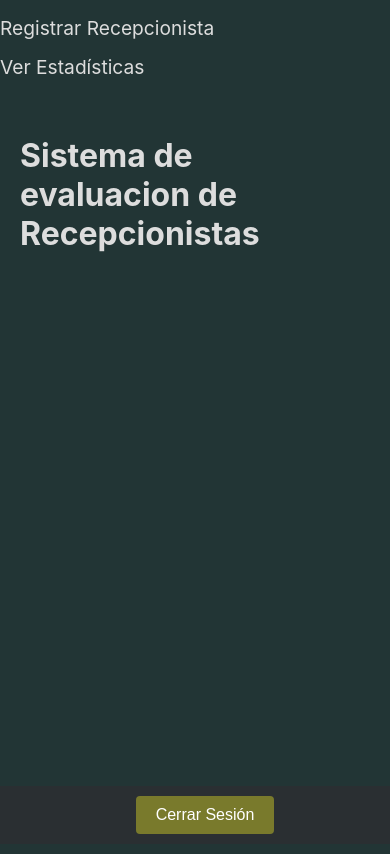
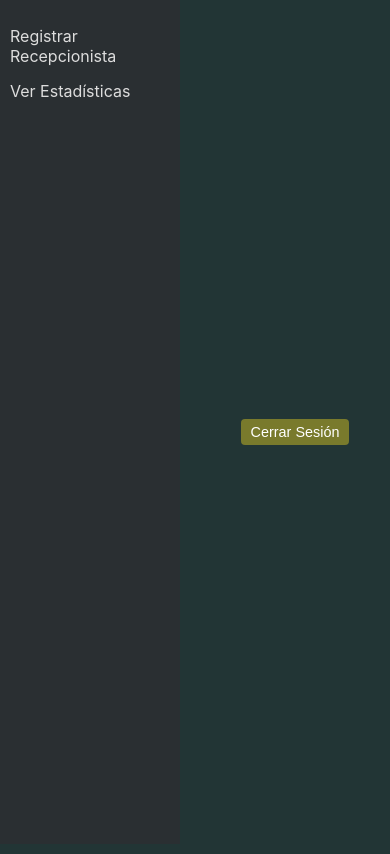
Before and after one commit to MardenEstrada/evaluacion-recepcionistas-frontend, a React (Create React App) app: page /dashboard in a window 390 px wide. Built offline with nearby package versions, Linux system fonts and the light colour scheme.

Commit message:
V3 sistema(css responsive y dinamico)

```diff
--- a/src/App.css
+++ b/src/App.css
@@ -11,7 +11,8 @@ body {
   text-align: center;
   display: flex;
   flex-direction: column;
-  min-height: 100vh;
+  max-height: 100%;
+  height: 100vh;
 }
 
 .App-logo {
@@ -27,6 +28,7 @@ body {
 
 .App-header {
   background-color: #282c34;
+  height: 100%;
   min-height: 100vh;
   display: flex;
   flex-direction: column;
@@ -48,62 +50,3 @@ body {
     transform: rotate(360deg);
   }
 }
-
-.dashboard-container,
-.dashboard-container * {
-  background: #223535;
-  color: #ddd;
-}
-
-.sidebar nav ul {
-  list-style: none;
-  padding: 0;
-}
-
-.sidebar nav ul li {
-  margin-bottom: 15px;
-}
-
-.sidebar nav ul li .nav-link {
-  text-decoration: none;
-  color: #ddd;
-  font-size: 1.2em;
-  transition: color 0.3s;
-}
-
-.sidebar nav ul li .nav-link:hover {
-  color: #d8ac4d;
-}
-
-.main-content {
-  flex: 1;
-  padding: 20px;
-  overflow-y: auto;
-}
-
-.footer {
-  background-color: #2a2f32;
-  padding: 10px;
-  display: flex;
-  justify-content: center;
-  align-items: center;
-  width: 100%;
-  position: absolute;
-  bottom: 0;
-}
-
-.btn-logout {
-  background-color: #797a2c;
-  color: #fff;
-  border: none;
-  padding: 10px 20px;
-  font-size: 1em;
-  border-radius: 4px;
-  cursor: pointer;
-  transition: background-color 0.3s, box-shadow 0.3s;
-}
-
-.btn-logout:hover {
-  background-color: #d8ac4d;
-  box-shadow: 0 0 10px rgba(255, 255, 255, 0.2);
-}
--- a/src/components/Dashboard.js
+++ b/src/components/Dashboard.js
@@ -1,5 +1,6 @@
 import React from 'react';
 import { Link, Outlet } from 'react-router-dom';
+import './../styles/Dashboard.css';
 
 const Dashboard = () => {
   const handleLogout = () => {
@@ -22,7 +23,6 @@ const Dashboard = () => {
         </nav>
       </aside>
       <main className="main-content">
-        <h1>Sistema de evaluacion de Recepcionistas</h1>
         <Outlet />
       </main>
       <footer className="footer">
--- a/src/components/Login.js
+++ b/src/components/Login.js
@@ -15,7 +15,7 @@ const Login = () => {
     try {
       const response = await axios.post('http://localhost:8000/api/login', { email, password });
       localStorage.setItem('token', response.data.token);
-      navigate('/dashboard'); // Redirigir al dashboard después del login
+      navigate('/dashboard/estadisticas'); // Redirigir al dashboard después del login
     } catch (error) {
       console.error('Error al iniciar sesión', error);
       setError('Por favor, verifica tus credenciales e intenta nuevamente.'); // Establecer el mensaje de error
--- a/src/styles/Dashboard.css
+++ b/src/styles/Dashboard.css
@@ -1,10 +1,22 @@
+.dashboard-container {
+  display: flex;
+  height: 100%;
+  min-height: 100vh;
+  position: relative;
+}
+
 .sidebar {
   background-color: #2a2f32;
   padding: 20px;
-  width: 250px;
+  width: 200px;
+  min-height: 100%;
+  height: 100vh;
   display: flex;
   flex-direction: column;
   align-items: center;
+  position: absolute;
+  left: 0;
+  top: 0;
 }
 
 .sidebar nav ul {
@@ -28,20 +40,24 @@
 }
 
 .main-content {
+  box-sizing: border-box;
+  margin-left: 220px;
+  margin-top: 50px;
+  padding: 20px;
   flex: 1;
-  padding: 20px;
-  overflow-y: auto;
+  max-width: 100%;
+  max-height: 100%;
 }
 
 .footer {
-  background-color: #2a2f32;
   padding: 10px;
   display: flex;
-  justify-content: center;
+  justify-content: flex-end;
   align-items: center;
-  width: 100%;
+  width: calc(100% - 220px);
   position: absolute;
-  bottom: 0;
+  top: 10px;
+  right: 10px;
 }
 
 .btn-logout {
@@ -59,3 +75,47 @@
   background-color: #d8ac4d;
   box-shadow: 0 0 10px rgba(255, 255, 255, 0.2);
 }
+
+/* Media Queries */
+@media (max-width: 768px) {
+  .sidebar {
+    width: 100%;
+    height: auto;
+    position: relative;
+    margin: 0;
+  }
+
+  .main-content {
+    margin-left: 0;
+  }
+
+  .footer {
+    width: 100%;
+    position: relative;
+    justify-content: center;
+  }
+
+  .btn-logout {
+    margin: 10px;
+  }
+}
+
+@media (max-width: 480px) {
+  .sidebar {
+    width: 100%;
+    padding: 10px;
+  }
+
+  .sidebar nav ul li .nav-link {
+    font-size: 1em;
+  }
+
+  .footer {
+    padding: 5px;
+  }
+
+  .btn-logout {
+    padding: 5px 10px;
+    font-size: 0.9em;
+  }
+}
--- a/src/styles/Estadisticas.css
+++ b/src/styles/Estadisticas.css
@@ -1,40 +1,40 @@
-.container{
+.container {
     display: flex;
     height: 100vh;
     padding: 20px;
-    background: #223535;
     color: #ddd;
     font-family: 'Segoe UI', Tahoma, Geneva, Verdana, sans-serif;
 }
 
-.chart-container{
+.chart-container {
     flex: 1;
+    box-sizing: border-box;
     border: 1px solid #ddd;
     border-radius: 8px;
     padding: 20px;
-    background: #2b2b2b;
     box-shadow: 0 4px 8px rgba(0, 0, 0, 0.2);
-    position: relative;
+    max-width: 100%;
+    height: 500px;
+    padding: 10px auto;
+    padding-left: 167px;
 }
 
-
-h2{
+h2 {
     text-align: center;
     margin-bottom: 20px;
     color: #d8ac4d;
 }
 
-
-p{
+p {
     text-align: center;
     color: #ddd;
     font-size: 1.1rem;
     margin-top: 20px;
 }
 
-
-.radar-chart{
+.radar-chart {
     position: relative;
-    height: 100%;
-    width: 100%;
+    max-width: 100%;
+    width: 50dvw;
+    height: 50vh;
 }
--- a/src/styles/EvaluacionPage.css
+++ b/src/styles/EvaluacionPage.css
@@ -1,85 +1,91 @@
-.evaluacion-page{
+.evaluacion-page {
   max-width: 600px;
   margin: 0 auto;
   padding: 20px;
-  font-family: Arial, sans-serif;
+  font-family: 'Segoe UI', Tahoma, Geneva, Verdana, sans-serif;
+  background-color: #1e1e1e;
+  border-radius: 8px;
+  box-shadow: 0 4px 8px rgba(0, 0, 0, 0.2);
 }
 
-.evaluacion-page h1{
+.evaluacion-page h1 {
   text-align: center;
-  color: #eee;
+  color: #ff9900d3;
+  margin-bottom: 20px;
 }
 
-.login-button{
+.login-button {
   display: block;
   margin: 0 auto 20px auto;
   padding: 10px 20px;
-  background-color: #007bff;
+  background-color: #92692c;
   color: #fff;
   border: none;
   border-radius: 5px;
   cursor: pointer;
+  font-size: 16px;
+  transition: background-color 0.3s ease, transform 0.3s ease;
 }
 
-.login-button:hover{
-  background-color: #0056b3;
+.login-button:hover {
+  background-color: #b47d36;
+  transform: scale(1.05);
 }
 
-.form-group{
+.form-group {
   margin-bottom: 20px;
 }
 
-.form-group label{
+.form-group label {
   display: block;
   margin-bottom: 5px;
-  font-weight: bold;
+  font-weight: 600;
+  color: #ddd;
 }
 
-.form-group select{
+.form-group select {
   width: 100%;
   padding: 10px;
-  border: 1px solid #ccc;
+  border: 1px solid #444;
   border-radius: 5px;
+  background-color: #333;
+  color: #ddd;
+  transition: border-color 0.3s ease;
 }
 
-.evaluation-criteria{
+.form-group select:focus {
+  border-color: #ff9900;
+  outline: none;
+}
+
+.evaluation-criteria {
   margin-top: 20px;
 }
 
-
-.range-group{
+.range-group {
   margin-bottom: 20px;
   display: flex;
   align-items: center;
 }
 
-
-
-.range-group label{
+.range-group label {
   display: block;
   margin-bottom: 5px;
-  font-weight: bold;
+  font-weight: 600;
+  color: #ddd;
 }
 
-.range-group input[type="range"]{
+.range-group input[type="range"] {
   width: 100%;
+  background-color: #444;
+  border-radius: 5px;
 }
 
-.range-group .range-value{
+.range-group .range-value {
   display: inline-block;
-  width: 30px;
+  width: 40px;
   text-align: center;
-  font-weight: bold;
+  font-weight: 600;
   margin-left: 10px;
+  color: #ddd;
 }
-
-.submit-button{
-  display: block;
-  width: 100%;
-  padding: 10px;
-  color: #fff;
-  border: none;
-  border-radius: 5px;
-  cursor: pointer;
-  font-size: 16px;
-}
--- a/src/styles/Login.css
+++ b/src/styles/Login.css
@@ -31,10 +31,9 @@
   display: block;
   font-size: 0.9em;
   line-height: 2;
-
 }
 
-input[id=email]:invalid{
+input[id=email]:invalid {
   color: rgba(255, 255, 255, 0.349);
   border: 1px solid rgba(255, 0, 0, 0.486);
   box-shadow: 0 0 10px rgba(255, 0, 0, 0.486);
@@ -42,7 +41,7 @@ input[id=email]:invalid{
   transition: transform 0.3s ease, border-color 0.3s ease, box-shadow 0.3s ease;
 }
 
-.form-group input{
+.form-group input {
   width: 100%;
   padding: 10px;
   border: 1px solid rgba(255, 255, 255, 0.2);
@@ -56,20 +55,17 @@ input[id=email]:invalid{
 
 .form-group input:focus {
   border-color: #ddd;
-  box-shadow: 0 0 10px rgba(255, 255, 255, 0.2);
-  outline: none;
+  box-shadow: 0 0 10px rgba(255, 255, 255, 0.3);
 }
 
 .submit-button {
   width: 100%;
   padding: 10px;
-  margin: 20px auto 10px auto;
   border: none;
   border-radius: 4px;
   background-color: #797a2c;
   color: #fff;
   font-size: 1em;
-  text-transform: uppercase;
   cursor: pointer;
   transition: background-color 0.3s, box-shadow 0.3s;
 }
@@ -79,15 +75,8 @@ input[id=email]:invalid{
   box-shadow: 0 0 10px rgba(255, 255, 255, 0.2);
 }
 
-.error-message{
+.error-message {
   color: #d8ac4d;
   font-size: 0.9em;
-  opacity: 0;
-  transform: translateY(-20px);
-  transition: opacity 0.5s ease-in-out, transform 0.5s ease-in-out;
+  margin-top: 10px;
 }
-
-.error-message.show{
-  opacity: 1;
-  transform: translateY(0px);
-}
--- a/src/styles/RegistrarRecepcionista.css
+++ b/src/styles/RegistrarRecepcionista.css
@@ -1,65 +1,36 @@
 .registrar-recepcionista {
-    background-color: inherit;
+    box-sizing: border-box;
+    max-width: 600px;
+    margin: 0 auto;
+    padding:  20px 10px;
+    font-family: Arial, sans-serif;
     color: #ddd;
-    padding: 20px;
     border-radius: 8px;
-    max-width: 500px;
-    margin: auto;
-    margin-top: 50px;
-    padding: 10px 20px;
-    border-radius: 8px;
-    box-shadow: 0 0 50px rgba(255, 255, 255, 0.2);
-    max-width: 400px;
-    width: 100%;
+    box-shadow: 0 4px 15px rgba(187, 186, 186, 0.2);
 }
 
-header {
+header h2 {
+    text-align: center;
+    color: #d8ac4d;
+}
+
+.form-group {
     margin-bottom: 20px;
 }
 
-h2 {
-    text-align: center;
-    margin: 0;
+.form-group label {
+    display: block;
+    margin-bottom: 5px;
+    font-weight: bold;
 }
 
-.error-message {
-    color: #d8ac4d;
-    font-size: 0.9em;
-    margin-bottom: 15px;
-    opacity: 0;
-    transform: translateY(-20px);
-    transition: opacity 0.5s ease-in-out, transform 0.5s ease-in-out;
-}
-
-.error-message.show {
-    opacity: 1;
-    transform: translateY(0);
-}
-
-.form-group {
-    margin-bottom: 15px;
-}
-
-label {
-    display: block;
-    margin-bottom: 5px;
-}
-
-input.form-control {
+.form-group input {
     width: 100%;
     padding: 10px;
-    border: 1px solid rgba(255, 255, 255, 0.2);
+    border: 1px solid #ddd;
     border-radius: 4px;
-    background-color: transparent;
+    background: #3a3a3a;
     color: #ddd;
-    font-size: 1em;
-    transition: border-color 0.3s, box-shadow 0.3s;
-}
-
-input.form-control:focus {
-    border-color: #ddd;
-    box-shadow: 0 0 10px rgba(255, 255, 255, 0.2);
-    outline: none;
 }
 
 .submit-button {
@@ -70,7 +41,6 @@ input.form-control:focus {
     background-color: #797a2c;
     color: #fff;
     font-size: 1em;
-    text-transform: uppercase;
     cursor: pointer;
     transition: background-color 0.3s, box-shadow 0.3s;
 }
@@ -80,12 +50,19 @@ input.form-control:focus {
     box-shadow: 0 0 10px rgba(255, 255, 255, 0.2);
 }
 
+.error-message {
+    color: #d8ac4d;
+    font-size: 0.9em;
+    margin-top: 10px;
+}
+
 input[type="number"]::-webkit-inner-spin-button,
 input[type="number"]::-webkit-outer-spin-button {
     -webkit-appearance: none;
     margin: 0;
 }
 
+/* En caso el navegador sea Firefox*/
 input[type="number"] {
-  -moz-appearance: textfield; /* Para Firefox */
+    -moz-appearance: textfield;
 }
```
Also changed, not shown: src/components/Estadisticas.js (+65 -17 lines).
